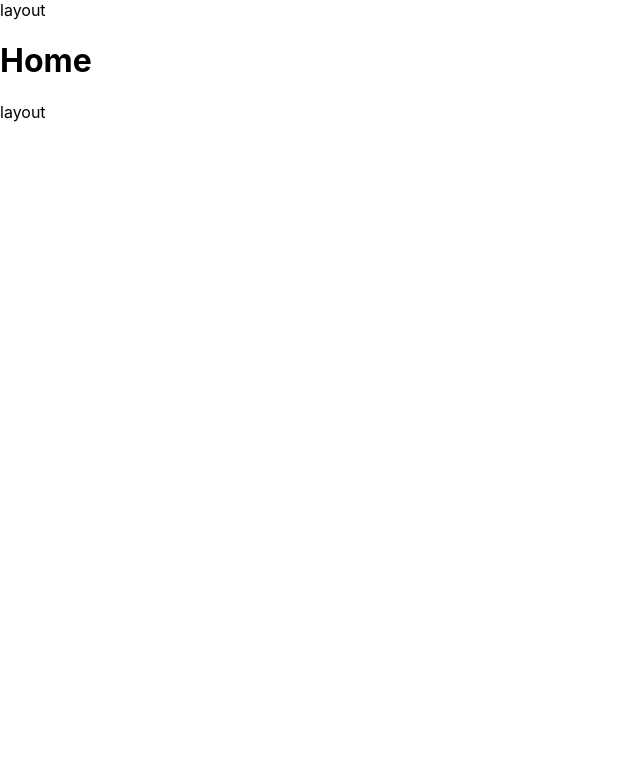
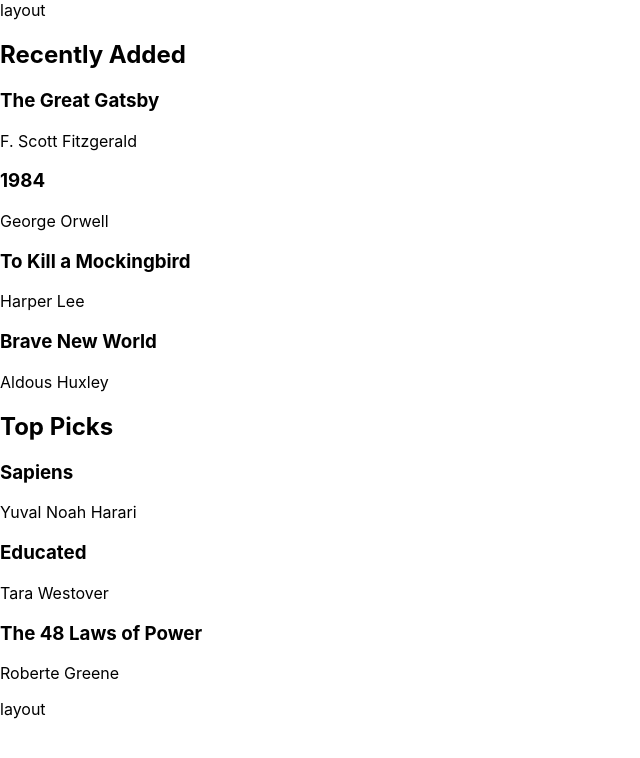
Before and after one commit to Br0wnMamba/SkyView-Library-System, a React (Create React App) app in the folder frontend/: page / in a window 1280 px wide. Shown: the top 758 px of the page, without its empty margins (0-640 px from the left). Built offline with nearby package versions, Linux system fonts and the light colour scheme.

Commit message:
initial home page implementation

```diff
--- a/frontend/src/pages/home/Home.js
+++ b/frontend/src/pages/home/Home.js
@@ -1,11 +1,56 @@
 import React from "react";
 import "./Home.css";
 
+// Home page that will display the main page content, it will contain a series of book groupings grouped as a news feed
 const Home = () => {
-      return (
-    <div>
-      <h1>Home</h1>
-    </div>
+  // Object that will be passed as parameter that will contain book Title Container, and its respective books
+  // along with the book id for refrence
+  const DisplayContent = [
+    {
+      Title: "Recently Added",
+      Books: [
+        { id: 1, title: "The Great Gatsby", author: "F. Scott Fitzgerald" },
+        { id: 2, title: "1984", author: "George Orwell" },
+        { id: 3, title: "To Kill a Mockingbird", author: "Harper Lee" },
+        { id: 4, title: "Brave New World", author: "Aldous Huxley" },
+      ],
+    },
+    {
+      Title: "Top Picks",
+      Books: [
+        { id: 5, title: "Sapiens", author: "Yuval Noah Harari" },
+        { id: 6, title: "Educated", author: "Tara Westover" },
+        { id: 7, title: "The 48 Laws of Power", author: "Roberte Greene" },
+      ],
+    },
+  ];
+
+  return (
+    // Main container for the home section
+    <section className="home-section">
+      {/* Loop through each content section (e.g., Recently Added, Top Picks) */}
+      {DisplayContent.map((section, sectionIndex) => (
+        // Wrapper for each section of books
+        <div key={sectionIndex} className="home-book-group">
+          {/* Section title (e.g., "Recently Added") */}
+          <h2 className="home-group-title">{section.Title}</h2>
+
+          {/* Container for the list of books in this section */}
+          <div className="home-books-container">
+            {/* Loop through and display each book */}
+            {section.Books.map((book) => (
+              <div key={book.id} className="home-book-item">
+                {/* Book title */}
+                <h3>{book.title}</h3>
+
+                {/* Book author */}
+                <p>{book.author}</p>
+              </div>
+            ))}
+          </div>
+        </div>
+      ))}
+    </section>
   );
 };
 
```
Also changed, not shown: 2 other files (tests, documents, lock files or other folders).
